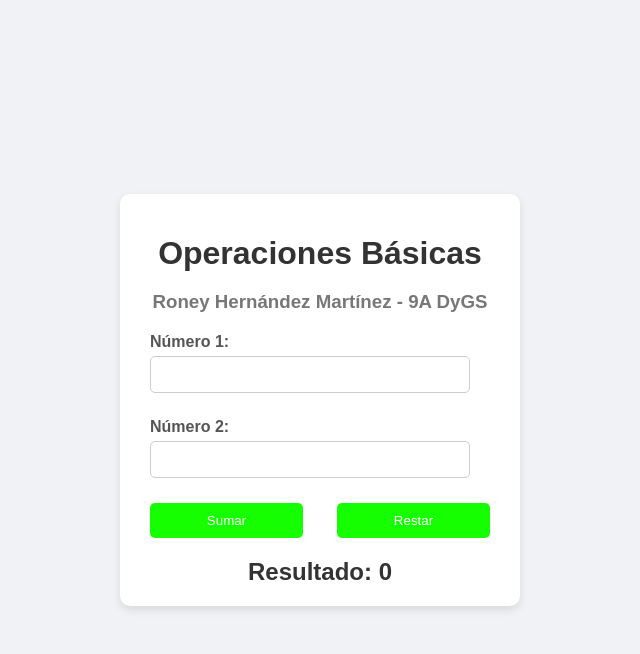
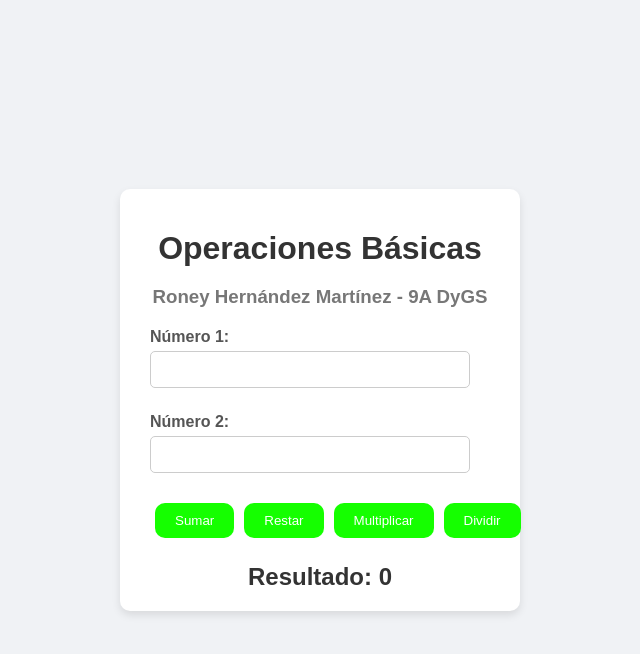
Before and after one commit to RoneyHdz/Calculadora, a PHP site: page / in a window 1280 px wide. Shown: the top 654 px of the page, without its empty margins (320-960 px from the left). Run offline with PHP 8.4, Linux system fonts and the light colour scheme.

Commit message:
Actualizacion

```diff
--- a/index.php
+++ b/index.php
@@ -24,6 +24,8 @@
             <div class="button-group">
                 <button type="submit" name="operacion" value="sumar">Sumar</button>
                 <button type="submit" name="operacion" value="restar">Restar</button>
+                <button type="submit" name="operacion" value="multiplicar">Multiplicar</button>
+                <button type="submit" name="operacion" value="dividir">Dividir</button>
             </div>
         </form>
 
@@ -46,7 +48,7 @@
                 $errores[] = "El valor 2 no es un número válido.";
             }
 
-            if (empty($operacion) || !in_array($operacion, ['sumar', 'restar'])) {
+            if (empty($operacion) || !in_array($operacion, ['sumar', 'restar', 'multiplicar','dividir'])) {
                 $errores[] = "Operación no válida.";
             }
 
@@ -57,6 +59,17 @@
                     } elseif ($operacion == "restar") {
                         $resultado = $valor1 - $valor2;
                     }
+                    elseif ($operacion == "multiplicar") {
+                        $resultado = $valor1 * $valor2;
+                    }
+                    elseif ($operacion == "dividir") {
+                        if ($valor2 == 0) {
+                            throw new Exception("No se puede dividir por cero."); // Verificar división por cero
+                        }
+                        $resultado = $valor1 / $valor2; // Dividir
+                    }
+
+
                 } catch (Exception $e) {
                     echo "<div class='error'>Se ha producido un error: " . htmlspecialchars($e->getMessage()) . "</div>";
                 }
--- a/style.css
+++ b/style.css
@@ -70,13 +70,14 @@ input[type="number"]::-moz-inner-spin-button {
 button {
     padding: 10px 20px;
     border: none;
-    border-radius: 5px;
+    border-radius: 10px;
     background-color: #15ff00;
     color: #fff;
     cursor: pointer;
     transition: background-color 0.3s ease;
     width: 45%;
     box-sizing: border-box;
+    margin: 5px;
 }
 
 button:hover {
```
